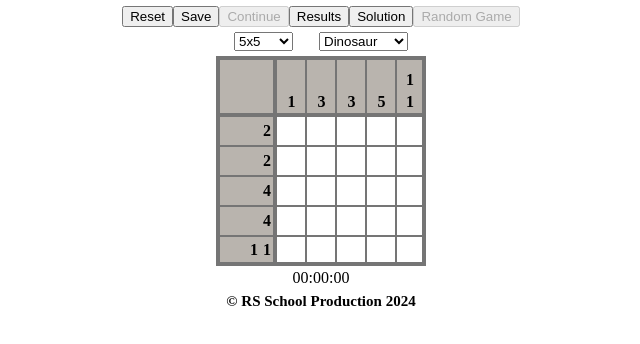
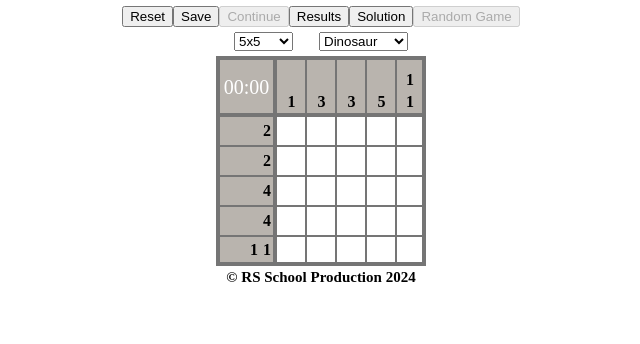
Before and after one commit to Mitsuhitomeow/nonograms, a website built with Vite: page nonograms/src/index.html in a window 1280 px wide. Shown: the part 54-398 px from the top of the page, without its empty margins (319-959 px from the left). Built offline with nearby package versions, Linux system fonts and the light colour scheme.

Commit message:
feat: change the location, appearance and update the stopwatch code.

```diff
--- a/nonograms/src/js/create-elements/classCreateElement.js
+++ b/nonograms/src/js/create-elements/classCreateElement.js
@@ -34,22 +34,20 @@ export default class CreateElement {
 
   initMain() {
     this.main = document.createElement('main');
-    const container = document.createElement('div');
-    const timeSection = document.createElement('div');
-    const timeTick = document.createElement('span');
-
-    const time = new Stopwatch(timeTick);
+    const [container, timeSection] = [
+      document.createElement('div'),
+      document.createElement('div'),
+    ];
+    const time = new Stopwatch();
     const options = new CreateOptions(time);
 
     this.main.className = `main`;
     container.className = `main__container container`;
-    timeTick.className = `section__time`;
 
     this.main.append(container);
     container.append(options.getElementsButton());
     container.append(options.getElement());
     container.append(timeSection);
-    timeSection.append(timeTick);
 
     this.components.push(this.main);
   }
--- a/nonograms/src/js/create-elements/classCreatePlayground.js
+++ b/nonograms/src/js/create-elements/classCreatePlayground.js
@@ -40,7 +40,13 @@ export default class CreatePlayground {
           column.className = `hint hint__left hint__background`;
         }
 
+        // Вставлю в блок инициализированое Время.
         if (i === 0 && j === 0) {
+          const span = document.createElement('span');
+          this.time.span = span;
+          span.innerHTML = this.time.time;
+          column.append(span);
+          span.className = `section__time`;
           column.className = `zero hint__background`;
         }
 
--- a/nonograms/src/js/create-functions/classCreateStopwatch.js
+++ b/nonograms/src/js/create-functions/classCreateStopwatch.js
@@ -1,19 +1,17 @@
 export default class Stopwatch {
-  constructor(span) {
+  constructor() {
     this.second = 0;
     this.minute = 0;
-    this.hour = 0;
 
     this.running = false;
     this.intervalId = null;
 
-    this.span = span;
-    this.time = '00:00:00';
-    this.span.innerHTML = this.time;
+    this.span = null;
+    this.time = '00:00';
   }
 
   start() {
-    this.time = `${Stopwatch.formatTime(this.hour)}:${Stopwatch.formatTime(this.minute)}:${Stopwatch.formatTime(this.second)}`;
+    this.time = `${Stopwatch.formatTime(this.minute)}:${Stopwatch.formatTime(this.second)}`;
     this.running = true;
     this.intervalId = setInterval(() => {
       this.tick();
@@ -33,8 +31,7 @@ export default class Stopwatch {
   restart() {
     this.second = 0;
     this.minute = 0;
-    this.hour = 0;
-    this.time = '00:00:00';
+    this.time = '00:00';
     this.span.innerHTML = this.time;
   }
 
@@ -44,14 +41,9 @@ export default class Stopwatch {
     if (this.second === 60) {
       this.second = 0;
       this.minute += 1;
-
-      if (this.minute === 60) {
-        this.minute = 0;
-        this.hour += 1;
-      }
     }
 
-    this.time = `${Stopwatch.formatTime(this.hour)}:${Stopwatch.formatTime(this.minute)}:${Stopwatch.formatTime(this.second)}`;
+    this.time = `${Stopwatch.formatTime(this.minute)}:${Stopwatch.formatTime(this.second)}`;
   }
 
   static formatTime(value) {
--- /dev/null
+++ b/nonograms/src/styles/components/_stopwatch.scss
@@ -0,0 +1,10 @@
+.zero {
+  display: flex;
+  justify-content: center;
+  align-items: center;
+
+  .section__time {
+    color: white;
+    font-size: 20px;
+  }
+}
--- a/nonograms/src/styles/main.scss
+++ b/nonograms/src/styles/main.scss
@@ -15,3 +15,4 @@
 @import './components/options';
 @import './components/buttons';
 @import './components/modalResults';
+@import './components/stopwatch';
```
